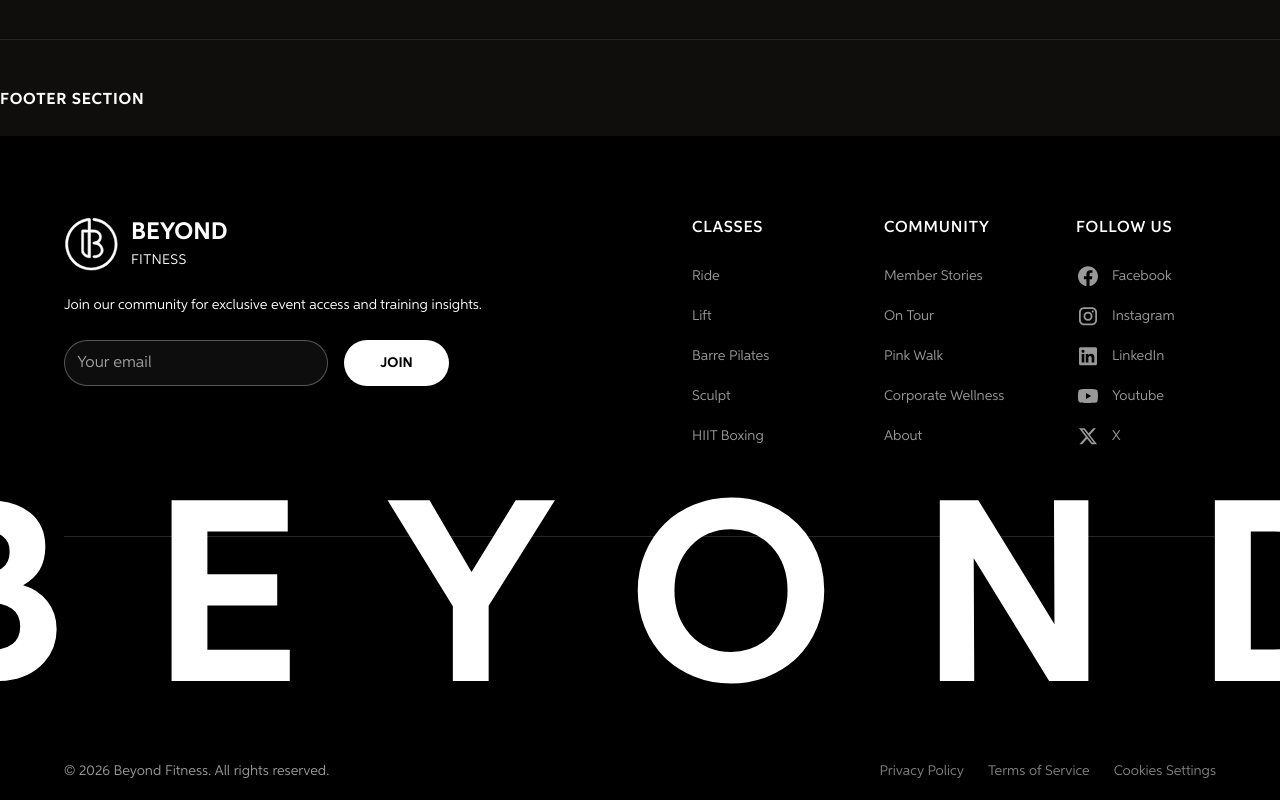
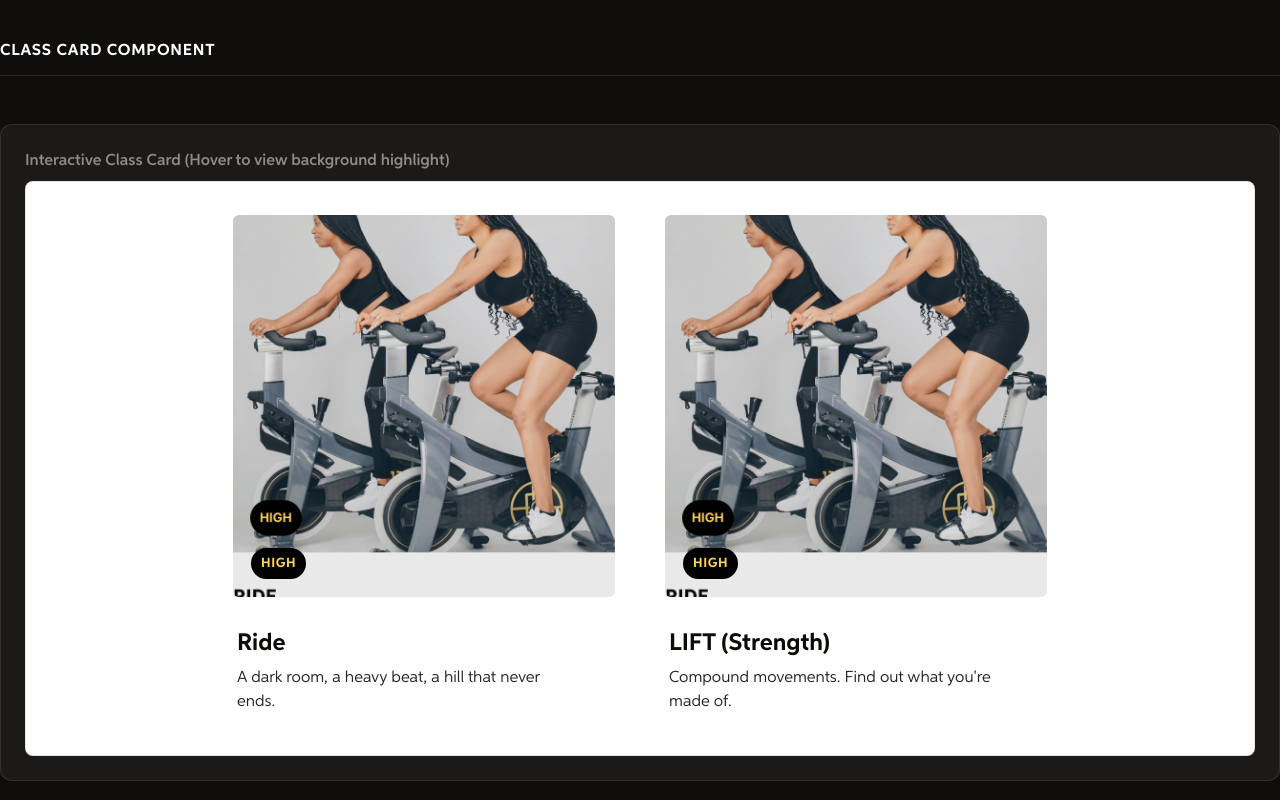
Before and after one commit to mannie55/Beyond-Fitness, a Next.js app: page /design-system in a window 1280 px wide. Shown: the part 4420-5220 px from the top of the page. Built offline with nearby package versions, Linux system fonts and the light colour scheme.

Commit message:
feat(classes): implement ClassCard component with hover state background highlighting

```diff
--- a/app/design-system/page.tsx
+++ b/app/design-system/page.tsx
@@ -2,6 +2,7 @@ import Footer from "@/components/Footer";
 import Button from "@/components/ui/Button";
 import Banner from "@/components/ui/Banner";
 import Navbar from "@/components/Navbar";
+import ClassCard from "@/components/ui/ClassCard";
 
 export default function DesignSystemPage() {
   const primitiveColors = [
@@ -270,7 +271,33 @@ export default function DesignSystemPage() {
         </div>
       </section>
 
-      {/* 5. Footer Showcase */}
+      {/* 5. ClassCard Showcase */}
+      <section className="px-padding-global py-12 max-w-container-large mx-auto flex flex-col gap-6">
+        <h2 className="text-heading-4 font-bold border-b border-white/10 pb-3 mb-6 text-white uppercase tracking-wider">
+          Class Card Component
+        </h2>
+        <div className="bg-white/5 rounded-xl border border-white/10 p-6 flex flex-col gap-6">
+          <div className="flex flex-col gap-2">
+            <span className="text-text-small text-white/50 font-semibold">Interactive Class Card (Hover to view background highlight)</span>
+            <div className="flex flex-wrap gap-8 justify-center p-6 bg-white rounded-lg border border-black/10">
+              <ClassCard
+                title="Ride"
+                description="A dark room, a heavy beat, a hill that never ends."
+                tag="high"
+                imageSrc="/images/class_ride.png"
+              />
+              <ClassCard
+                title="LIFT (Strength)"
+                description="Compound movements. Find out what you're made of."
+                tag="high"
+                imageSrc="/images/class_ride.png"
+              />
+            </div>
+          </div>
+        </div>
+      </section>
+
+      {/* 6. Footer Showcase */}
       <section className="w-full mt-12 border-t border-white/10 pt-12">
         <div className="px-padding-global max-w-container-large mx-auto mb-6">
           <h2 className="text-heading-4 font-bold text-white uppercase tracking-wider">
--- /dev/null
+++ b/components/ui/ClassCard.tsx
@@ -0,0 +1,64 @@
+"use client";
+
+import Image from "next/image";
+import Link from "next/link";
+
+interface ClassCardProps {
+  title: string;
+  description: string;
+  tag: string;
+  imageSrc?: string;
+  href?: string;
+}
+
+export default function ClassCard({
+  title,
+  description,
+  tag,
+  imageSrc = "/images/class_ride.png",
+  href,
+}: ClassCardProps) {
+  const cardContent = (
+    <div className="w-full max-w-[400px] p-[8px] rounded-lg transition-all duration-300 bg-transparent border border-transparent hover:bg-[#FEF6DF] flex flex-col gap-[32px] group cursor-pointer font-sans text-left">
+      {/* Image Container */}
+      <div className="w-full aspect-square relative bg-neutral-100 overflow-hidden rounded-md flex-shrink-0">
+        <Image
+          src={imageSrc}
+          alt={title}
+          fill
+          sizes="(max-w-768px) 100vw, 400px"
+          className="object-cover transition-transform duration-500 group-hover:scale-105"
+        />
+        {/* Dark overlay factor from Figma linear-gradient(0deg, rgba(0, 0, 0, 0.05) 0%, rgba(0, 0, 0, 0.05) 100%) */}
+        <div className="absolute inset-0 bg-black/5 pointer-events-none" />
+
+        {/* Difficulty Badge */}
+        <div className="absolute left-[18px] bottom-[18px] px-[9.96px] py-[8.95px] bg-black rounded-[24px] flex flex-col justify-start items-start">
+          <span className="text-[#FED55F] text-[13.3px] font-bold uppercase tracking-wider font-sans leading-none">
+            {tag}
+          </span>
+        </div>
+      </div>
+
+      {/* Info Content Section */}
+      <div className="w-full max-w-[346px] flex flex-col gap-[8px] px-1 pb-2">
+        <h3 className="text-[#0D0B05] text-[24px] font-bold leading-[28.8px] font-sans">
+          {title}
+        </h3>
+        <p className="text-[#25231E] text-[16px] font-normal leading-[24px] font-sans">
+          {description}
+        </p>
+      </div>
+    </div>
+  );
+
+  if (href) {
+    return (
+      <Link href={href} className="block no-underline">
+        {cardContent}
+      </Link>
+    );
+  }
+
+  return cardContent;
+}
```
Also changed, not shown: public/images/class_ride.png (added), 1 other file (tests, documents, lock files or other folders).
